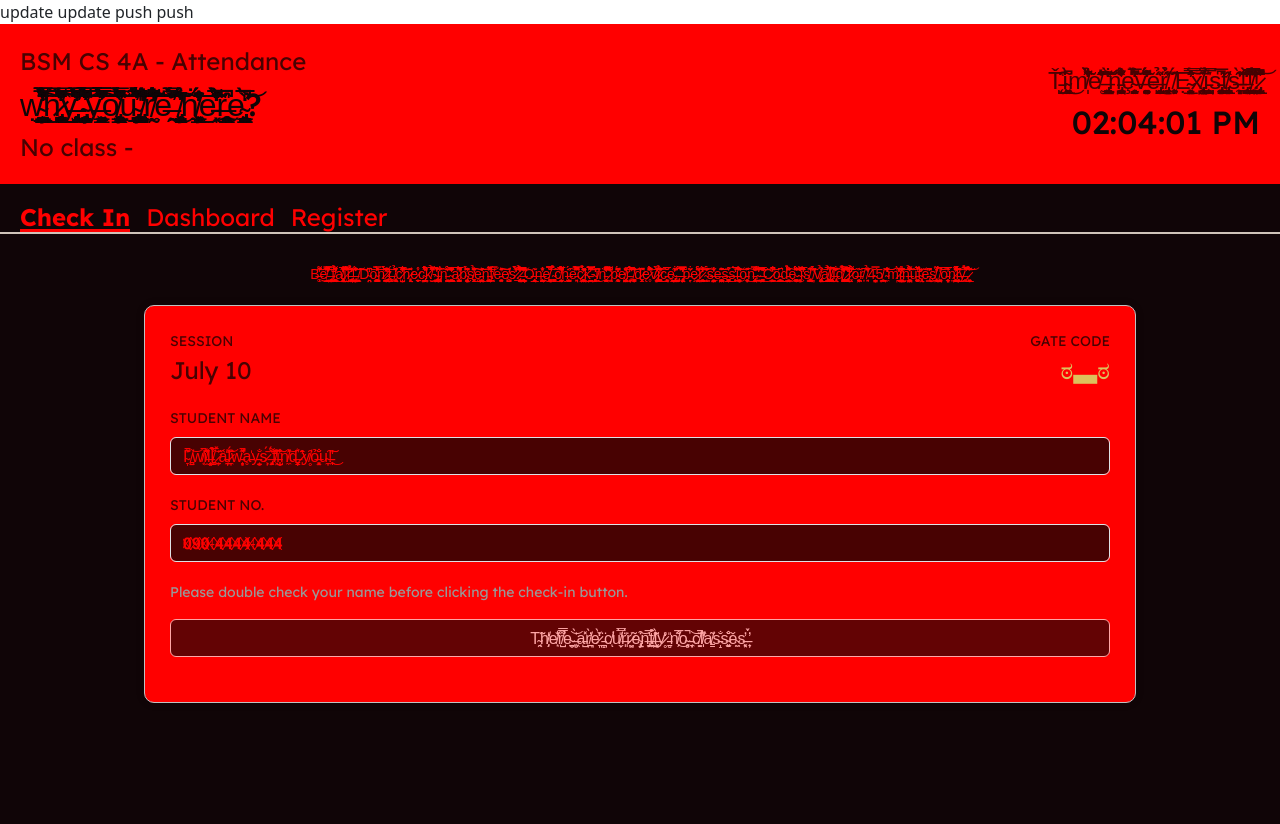
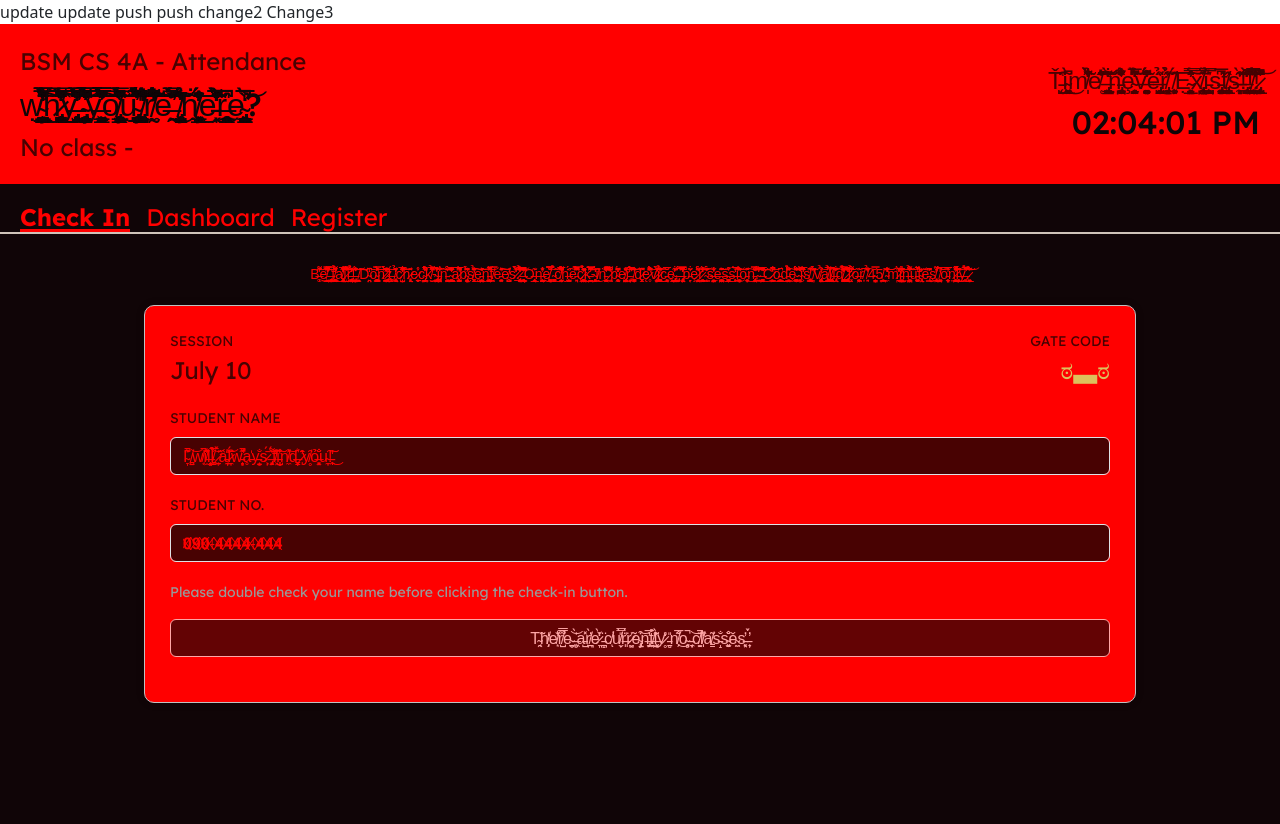
Before and after one commit to lesternieva/Offline-Attendance-Web-App, a PHP site: page /index.php in a window 1280 px wide. Run offline with PHP 8.4, Linux system fonts and the light colour scheme; data that the repository does not hold is empty.

Commit message:
Chnange2And3

```diff
--- a/index.php
+++ b/index.php
@@ -23,6 +23,8 @@
 </head>
 <body>
     update update push push
+    change2
+    Change3
     <div class="grid-wrapper">
         <?php include 'navbar.php'; ?>
         <main class="main-grid">
```
